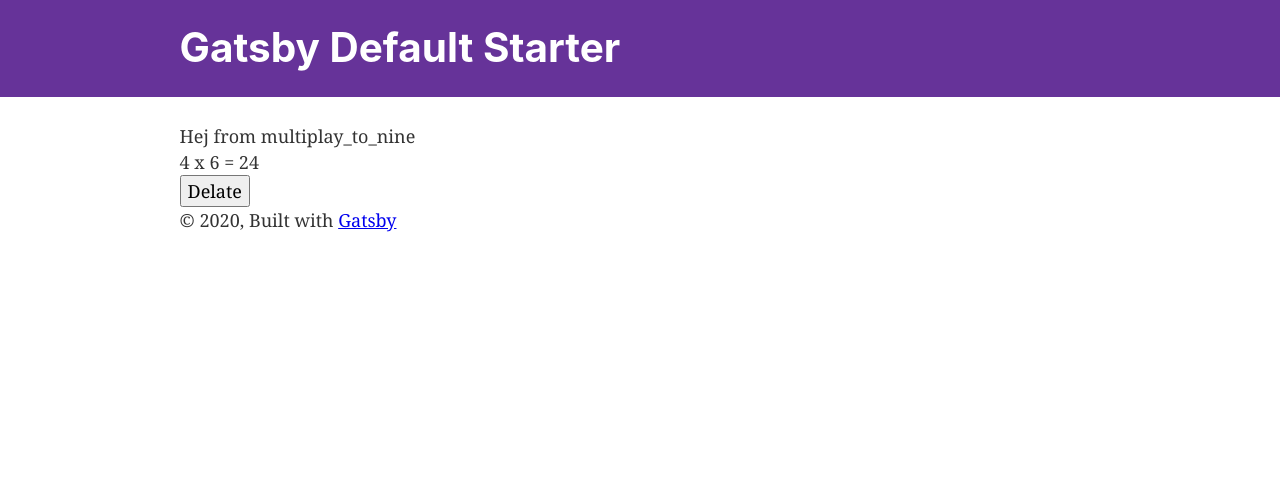
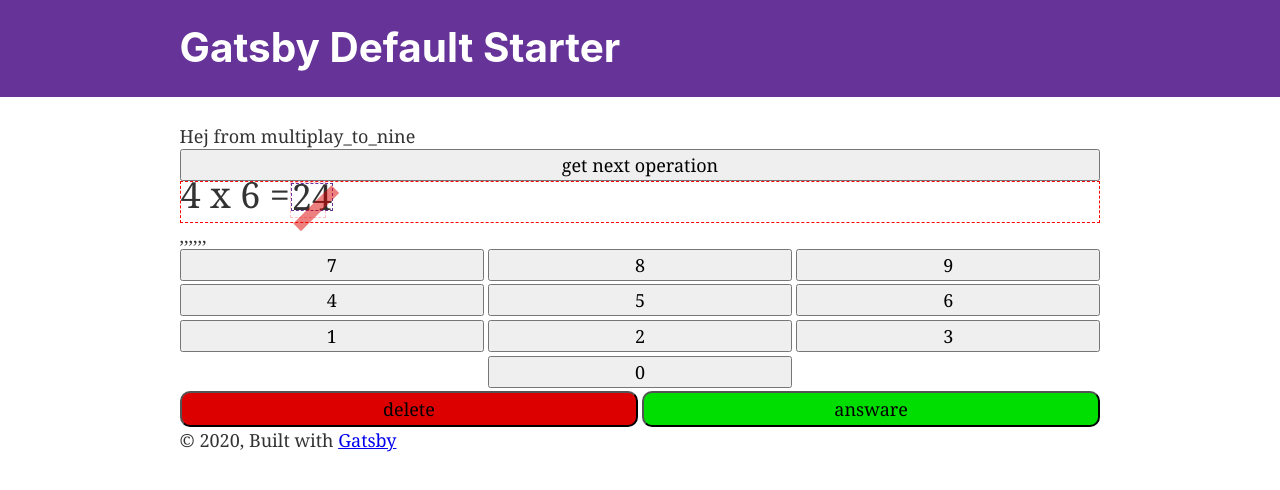
Before and after one commit to shateks/multiplay_lesson, a Gatsby site: page /multiplay-to-nine in a window 1280 px wide. Built offline with nearby package versions, Linux system fonts and the light colour scheme; Gatsby itself is replaced by a stand-in of ours.

Commit message:
Changes in css layout and new functionality of checking user answere. Layout will be improved.

```diff
--- /dev/null
+++ b/src/components/answerefield.jsx
@@ -0,0 +1,17 @@
+import React from "react"
+
+const AnswereField = ({ input, result, correct, confirmed }) => {
+  const cssResultVisible =
+    confirmed && !correct ? "answere-field-result__visible" : ""
+  return (
+    <div className="answere-field__wraper">
+      <div className={`answere-field-result ${cssResultVisible}`}>{result}</div>
+      {/* <div className="answere-field-input__wraper"> */}
+      <div className="answere-auxlary-div">
+        <p className="answere-field-input">{input}</p>
+        <div id="cross"></div>
+      </div>
+    </div>
+  )
+}
+export default AnswereField
--- a/src/components/layout.css
+++ b/src/components/layout.css
@@ -1,3 +1,11 @@
+:root {
+  --grid-gap: 0.2rem;
+  --btn-deny-bcg-color: #d00;
+  --btn-deny-bcg-color-hover: #b00;
+  --btn-accept-bcg-color: #0d0;
+  --btn-accept-bcg-color-hover: #0b0;
+  --multiplay-operation-height: 2.2rem;
+}
 html {
   font-family: sans-serif;
   -ms-text-size-adjust: 100%;
@@ -615,6 +623,117 @@ pre tt:before,
 pre tt:after {
   content: "";
 }
+.multiplayToNine-wraper {
+  display: flex;
+  flex-flow: column;
+}
+.multiplay__wraper {
+}
+.multiplay__operation {
+  display: flex;
+  font-size: 2rem;
+  border: 1px dashed red;
+  /* align-items: flex-end; */
+}
+.multiplay-task {
+  height: var(--multiplay-operation-height);
+}
+.multiplay__operation--correct {
+  color: #0b0;
+}
+.multiplay__operation--wrong {
+  color: #b00;
+}
+.answere-field__wraper {
+  /* display: grid; */
+  /* grid-auto-flow: row; */
+  height: 2rem;
+  width: 2rem;
+  position: relative;
+  /* flex-direction: column; */
+  border: 1px dashed pink;
+}
+.answere-field-result {
+  /* visibility: hidden; */
+  position: absolute;
+  border: 1px dashed rebeccapurple;
+}
+.answere-field-result__visible {
+  visibility: visible;
+  border: 1px dashed rebeccapurple;
+}
+
+.answere-field-input {
+  /* grid-row: 1; */
+  /* grid-column: 1; */
+  text-align: center;
+  margin: auto;
+  position: absolute;
+  /* height: var(--multiplay-operation-height); */
+  /* position: absolute; */
+}
+#cross {
+  /* grid-row: 1; */
+  /* grid-column: 1; */
+  width: 3rem;
+  height: 3rem;
+  position: absolute;
+  transform: rotate(45deg);
+  opacity: 50%;
+}
+
+#cross:after {
+  content: "";
+  position: absolute;
+  z-index: -1;
+  background: #d00;
+}
+
+#cross:after {
+  left: 50%;
+  width: 20%;
+  margin-left: -15%;
+  height: 100%;
+}
+
+.keypad {
+  display: grid;
+  grid-template-columns: 1fr 1fr 1fr;
+  direction: rtl;
+
+  gap: var(--grid-gap);
+}
+.keypad__button--last {
+  grid-column: 2;
+}
+.keypad__button--v-x--wrapper {
+  display: flex;
+  height: 2rem;
+
+  gap: var(--grid-gap);
+  grid-row: 5;
+  grid-column: 1 /-1;
+  justify-content: space-between;
+  justify-items: stretch;
+}
+.keypad__button--x {
+  border-radius: 10px;
+  width: 100%;
+  background-color: var(--btn-deny-bcg-color);
+}
+.keypad__button--x:hover {
+  background-color: var(--btn-deny-bcg-color-hover);
+}
+
+.keypad__button--v {
+  border-radius: 10px;
+  width: 100%;
+  background-color: var(--btn-accept-bcg-color);
+}
+.keypad__button--v:hover {
+  background-color: var(--btn-accept-bcg-color-hover);
+}
+
 @media only screen and (max-width: 480px) {
   html {
     font-size: 100%;
--- a/src/components/multiplay.jsx
+++ b/src/components/multiplay.jsx
@@ -1,15 +1,68 @@
 import React from "react"
 import MulToNine from "../constants/combinations"
-import { useState } from "react"
+import { useState, useEffect } from "react"
+import Numkeypad from "./numkeypad"
+import AnswereField from "./answerefield"
 
-const Multiplay = ({ operation, callback, ident }) => {
+const Multiplay = ({ operation, callback, ident, correct, lock }) => {
+  const [tens, setTens] = useState(0)
+
+  const [result, setResult] = useState(0)
+  function cleanValues() {
+    setTens(0)
+    setResult("")
+  }
+  const evaluate = val => {
+    if (lock) return
+    if ([0, 1, 2, 3, 4, 5, 6, 7, 8, 9].includes(val)) {
+      setResult(10 * tens + val)
+      setTens(tens)
+      setTens(val)
+    }
+    if (val === "x") {
+      cleanValues()
+    }
+    if (val === "v" && typeof result === "number") {
+      callback(ident, result)
+      console.log(val)
+    }
+  }
+
+  useEffect(() => {
+    cleanValues()
+    console.log("useEffect")
+  }, ident)
+
+  const colorizeResult = (correct, confirmed) => {
+    if (confirmed) {
+      if (correct) return "multiplay__operation--correct"
+      else return "multiplay__operation--wrong"
+    }
+    return ""
+  }
+
   return (
-    <div>
+    <div className="multiplay__wraper">
+      <div className={`multiplay__operation ${colorizeResult(correct, lock)}`}>
+        <div className="multiplay-task">
+          <p>
+            {`${operation.first} x ${operation.second} ${
+              lock && !correct ? "\u2260" : "="
+            }`}
+          </p>
+        </div>
+        <AnswereField
+          input={result}
+          result={operation.result}
+          correct={correct}
+          confirmed={lock}
+        />
+        {/* <div>{`${operation.result}`}</div> */}
+      </div>
+      <div className="multiplay__result--backdrop">,,,,,,</div>
       <div>
-        {`${operation.first} x ${operation.second} = ${operation.result}`}
-      </div>
-      <div>
-        <button onClick={() => callback(ident, 10)}>Delate</button>
+        {/* <button onClick={() => callback(ident, 10)}>Delate</button> */}
+        <Numkeypad sendKey={evaluate} />
       </div>
     </div>
   )
--- /dev/null
+++ b/src/components/numkeypad.jsx
@@ -0,0 +1,27 @@
+import React from "react"
+
+export default function Numkeypad({ sendKey }) {
+  const keypad = []
+  for (let i = 9; i >= 0; i--) {
+    keypad.push(
+      <button
+        className={`keypad__button ${i === 0 ? "keypad__button--last" : ""}`}
+        onClick={() => sendKey(i)}
+      >
+        {i}
+      </button>
+    )
+  }
+
+  keypad.push(
+    <div className="keypad__button--v-x--wrapper">
+      <button className="keypad__button--v" onClick={() => sendKey("v")}>
+        answare
+      </button>
+      <button className="keypad__button--x" onClick={() => sendKey("x")}>
+        delete
+      </button>
+    </div>
+  )
+  return <div className="keypad">{keypad}</div>
+}
--- a/src/pages/multiplay-to-nine.jsx
+++ b/src/pages/multiplay-to-nine.jsx
@@ -5,24 +5,47 @@ import MulToNine from "../constants/combinations"
 
 const MultiplayToNine = () => {
   const getRandomKey = () => {
-    const keys = Object.keys(mulMap)
+    const keys = Object.keys(mulTable)
     return keys[Math.floor(Math.random() * keys.length)]
   }
-  const [mulMap, setMulMap] = useState(MulToNine)
+  const [mulTable, setMulMap] = useState(MulToNine)
   const [key, setKey] = useState(getRandomKey())
+  const [correct, setCorrect] = useState(false)
+  const [answered, setAnswered] = useState(false)
+  const verify = (ident, result) => {
+    if (result == mulTable[ident].result) {
+      console.log("jej")
+      setCorrect(true)
+    } else {
+      console.log("no")
+      setCorrect(false)
+    }
+    setAnswered(true)
+    // setMulMap(prev => {
+    //   delete prev[ident]
+    //   return prev
+    // })
+    // setKey(getRandomKey())
+  }
 
-  const verify = (ident, result) => {
-    setMulMap(prev => {
-      delete prev[ident]
-      return prev
-    })
+  const getNextHandler = () => {
     setKey(getRandomKey())
+    setAnswered(false)
   }
 
   return (
     <Layout>
-      Hej from multiplay_to_nine
-      <Multiplay operation={mulMap[key]} ident={key} callback={verify} />
+      <div className="multiplayToNine-wraper">
+        Hej from multiplay_to_nine
+        <button onClick={getNextHandler}>get next operation</button>
+        <Multiplay
+          operation={mulTable[key]}
+          ident={key}
+          callback={verify}
+          correct={correct}
+          lock={answered}
+        />
+      </div>
     </Layout>
   )
 }
```
